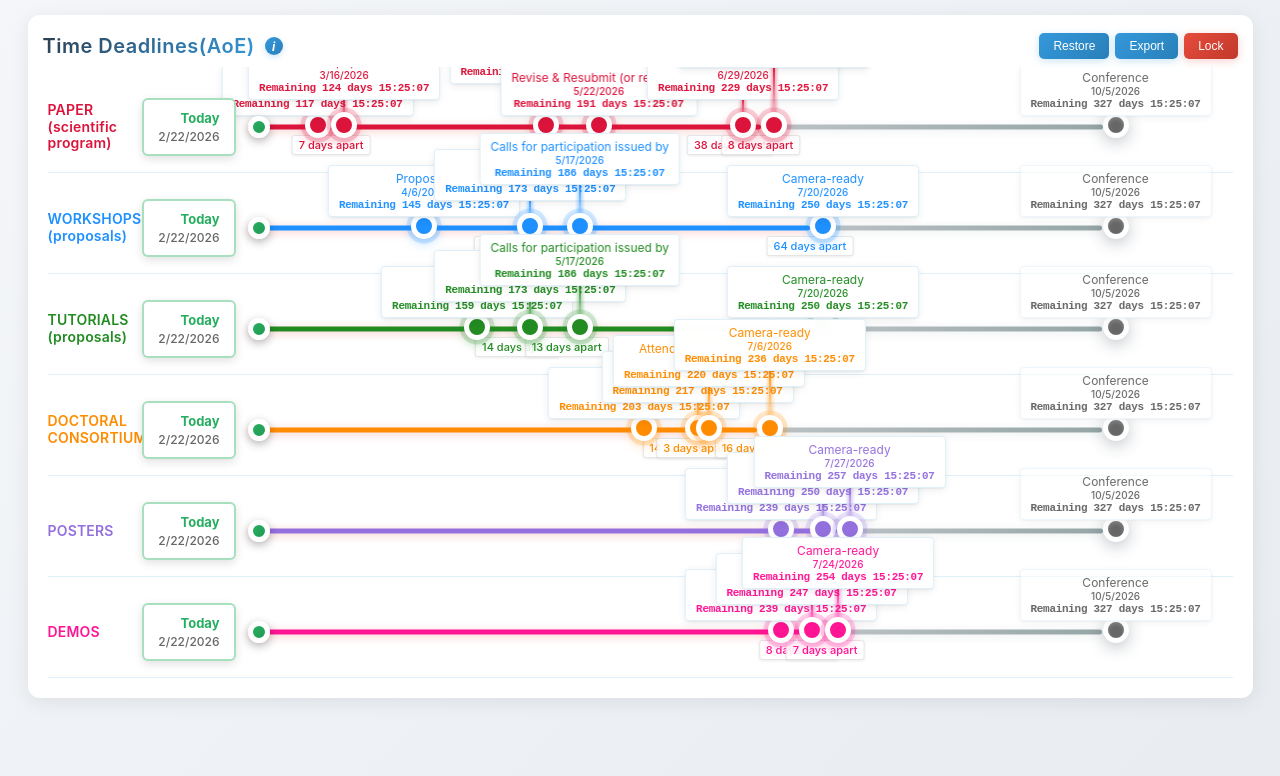
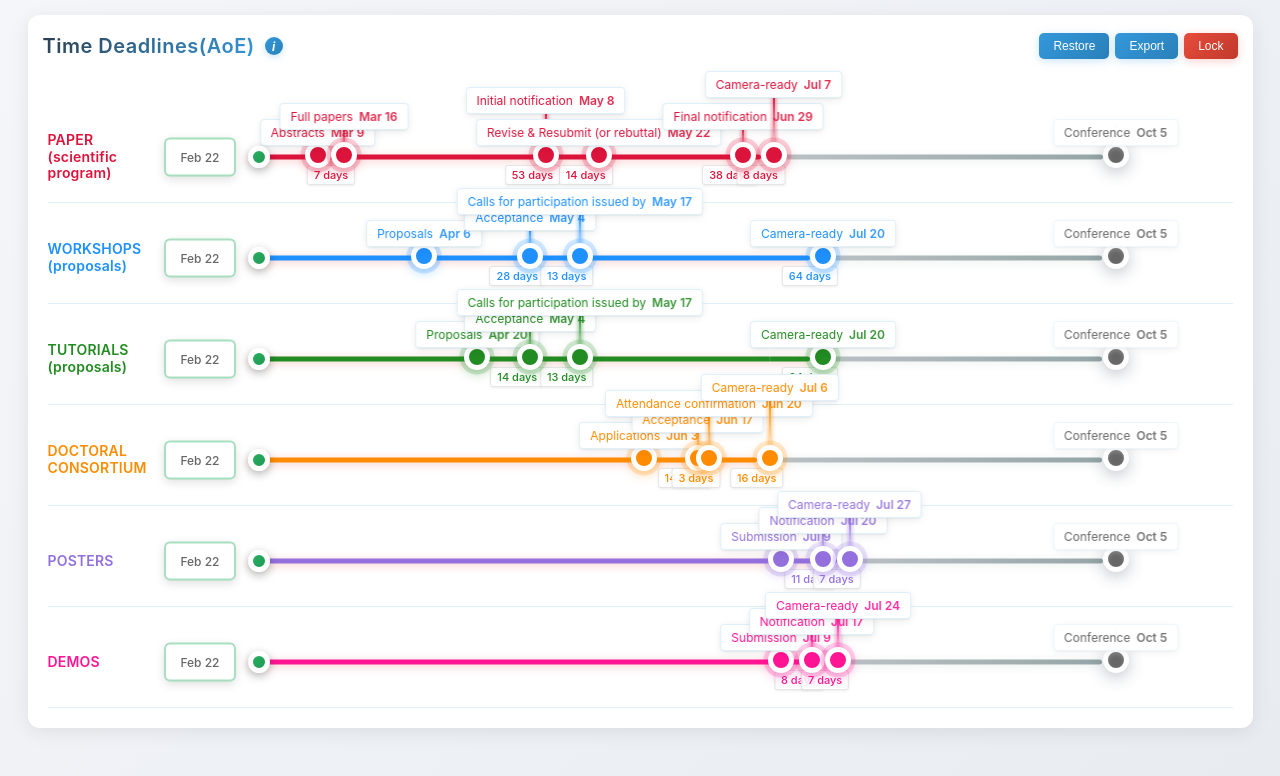
Before and after one commit to liliwangvr/ismar26, a React (Vite) app: page / in a window 1280 px wide. Shown: the top 776 px of the page. Built offline with nearby package versions, Linux system fonts and the light colour scheme.

Commit message:
Update TimeLine.jsx

```diff
--- a/src/TimeLine.jsx
+++ b/src/TimeLine.jsx
@@ -5,66 +5,8 @@ function TimePoint({ timePoint, position, today, ddl, canDrag, onDateChange, pix
   const [isDragging, setIsDragging] = useState(false)
   const [isEditing, setIsEditing] = useState(false)
   const [editValue, setEditValue] = useState('')
-  const [countdown, setCountdown] = useState('')
   const dragStartX = useRef(0)
   const dragStartDate = useRef(null)
-
-  // Get current AoE time (UTC-12)
-  const getCurrentAoETime = () => {
-    const now = new Date()
-    const utc = now.getTime() + (now.getTimezoneOffset() * 60000)
-    const aoeTime = new Date(utc - (12 * 60 * 60 * 1000))
-    return aoeTime
-  }
-
-  // Calculate countdown to the target date's AoE 00:00:00
-  const calculateCountdown = () => {
-    const currentAoE = getCurrentAoETime()
-
-  // Target date's AoE 00:00:00
-  const targetDate = new Date(timePoint.date)
-  // Convert to midnight in AoE timezone
-    const targetAoE = new Date(Date.UTC(
-      targetDate.getFullYear(),
-      targetDate.getMonth(),
-      targetDate.getDate(),
-      12, 0, 0, 0 // UTC+12 = AoE 00:00:00
-    ))
-
-    const diff = targetAoE - currentAoE
-
-    if (diff <= 0) {
-      const absDiff = Math.abs(diff)
-      const days = Math.floor(absDiff / (1000 * 60 * 60 * 24))
-      const hours = Math.floor((absDiff % (1000 * 60 * 60 * 24)) / (1000 * 60 * 60))
-      const minutes = Math.floor((absDiff % (1000 * 60 * 60)) / (1000 * 60))
-      const seconds = Math.floor((absDiff % (1000 * 60)) / 1000)
-      return `Passed ${days} days ${hours}:${String(minutes).padStart(2, '0')}:${String(seconds).padStart(2, '0')}`
-    } else {
-      const days = Math.floor(diff / (1000 * 60 * 60 * 24))
-      const hours = Math.floor((diff % (1000 * 60 * 60 * 24)) / (1000 * 60 * 60))
-      const minutes = Math.floor((diff % (1000 * 60 * 60)) / (1000 * 60))
-      const seconds = Math.floor((diff % (1000 * 60)) / 1000)
-
-      if (days > 0) {
-        return `Remaining ${days} days ${hours}:${String(minutes).padStart(2, '0')}:${String(seconds).padStart(2, '0')}`
-      } else {
-        return `Remaining ${hours}:${String(minutes).padStart(2, '0')}:${String(seconds).padStart(2, '0')}`
-      }
-    }
-  }
-
-  // Update countdown every second
-  useEffect(() => {
-    const updateCountdown = () => {
-      setCountdown(calculateCountdown())
-    }
-
-    updateCountdown()
-    const timer = setInterval(updateCountdown, 1000)
-
-    return () => clearInterval(timer)
-  }, [timePoint.date])
 
   // Calculate days from today (used for static day labels)
   const getDaysFromToday = (date) => {
@@ -213,7 +155,6 @@ function TimePoint({ timePoint, position, today, ddl, canDrag, onDateChange, pix
 
         {/* Display node info */}
         <div className={infoClass}>
-          <div className="point-name" style={{ color: `#${color}` }}>{timePoint.name}</div>
           {isEditing ? (
             <input
               type="date"
@@ -225,11 +166,11 @@ function TimePoint({ timePoint, position, today, ddl, canDrag, onDateChange, pix
               className="date-input"
             />
           ) : (
-            <div className="days-info">
-              <div style={{ color: `#${color}` }}>{timePoint.date.toLocaleDateString('en-US')}</div>
-              <div className="days-count" style={{ color: `#${color}` }}>
-                {countdown}
-              </div>
+            <div className="point-info-line" style={{ color: `#${color}` }}>
+              <span className="point-name">{timePoint.name}</span>
+              <span className="point-date">
+                {timePoint.date.toLocaleDateString('en-US', { month: 'short', day: 'numeric' })}
+              </span>
             </div>
           )}
         </div>
@@ -248,7 +189,7 @@ function getDaysBetween(date1, date2) {
 }
 
 // Timeline main component
-function TimeLine({ program, today, onTimePointChange, isLastProgram = false }) {
+function TimeLine({ program, today, onTimePointChange, isLocked = false, isFirst = false, isLastProgram = false }) {
   const timelineRef = useRef(null)
   const [containerWidth, setContainerWidth] = useState(1000)
 
@@ -335,7 +276,7 @@ function TimeLine({ program, today, onTimePointChange, isLastProgram = false })
   const { positions, width, todayPos, ddlPos, timelineWidth, pixelsPerDay } = calculateLayout()
 
   return (
-    <div className="timeline-row">
+    <div className={`timeline-row ${isFirst ? 'first-row' : ''}`}>
       <div className="program-name">
         <span style={{ color: `#${program.color}` }}>{program.name}</span>
       </div>
@@ -363,8 +304,7 @@ function TimeLine({ program, today, onTimePointChange, isLastProgram = false })
           <div className="timeline-marker today-marker" style={{ left: `${todayPos}px` }}>
             <div className="marker-dot today-dot"></div>
             <div className="marker-label">
-              <div className="marker-name">Today</div>
-              <div className="marker-date">{today.toLocaleDateString('en-US')}</div>
+              <div className="marker-date">{today.toLocaleDateString('en-US', { month: 'short', day: 'numeric' })}</div>
             </div>
           </div>
         )}
@@ -441,7 +381,7 @@ function TimeLine({ program, today, onTimePointChange, isLastProgram = false })
                 position={positions[index]}
                 today={today}
                 ddl={program.ddl}
-                canDrag={!!program.ddl}
+                canDrag={!!program.ddl && !isLocked}
                 onDateChange={(newDate) => onTimePointChange(timePoint.id, newDate)}
                 pixelsPerDay={pixelsPerDay}
                 prevDate={prevTimePoint ? prevTimePoint.date : null}
@@ -468,7 +408,7 @@ function TimeLine({ program, today, onTimePointChange, isLastProgram = false })
                   className="days-between-label"
                   style={{ left: `${pos2}px`, color: `#${program.color}` }}
                 >
-                  <span style={{ color: `#${program.color}` }}>{daysBetween} days apart</span>
+                  <span style={{ color: `#${program.color}` }}>{daysBetween} days</span>
                 </div>
               </div>
             )
```
